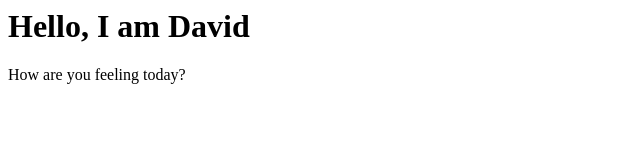
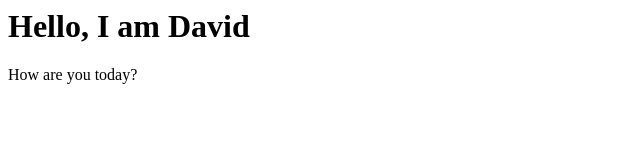
Before and after one commit to Davidabcdefg/website-monitor-test, a plain HTML site: page index.html in a window 1280 px wide. Shown: the full height of the page, 0-640 px from the left. Drawn offline with Linux system fonts and the light colour scheme.

Commit message:
Update index.html

```diff
--- a/index.html
+++ b/index.html
@@ -2,6 +2,6 @@
   <head><title>David's Test</title></head>
   <body>
     <h1>Hello, I am David</h1>
-    <p>How are you feeling today?</p>
+    <p>How are you today?</p>
   </body>
 </html>
```
